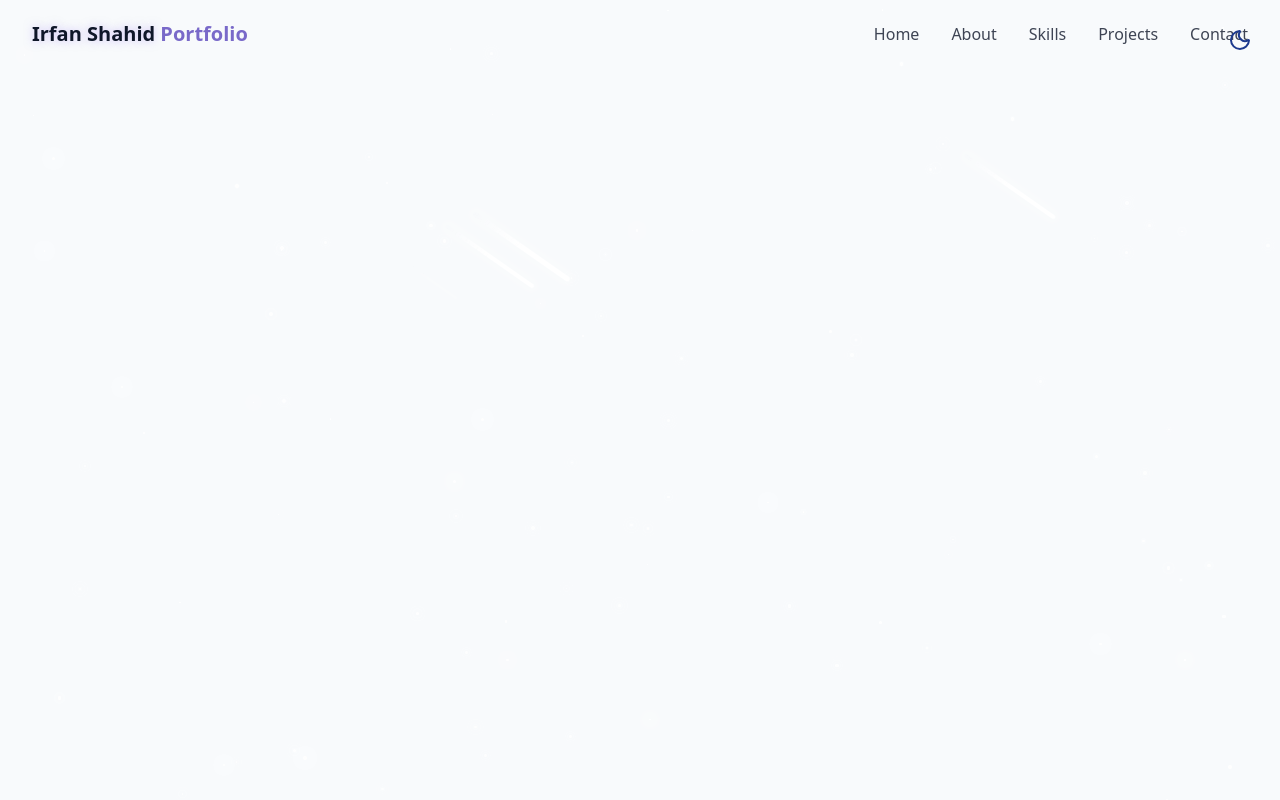
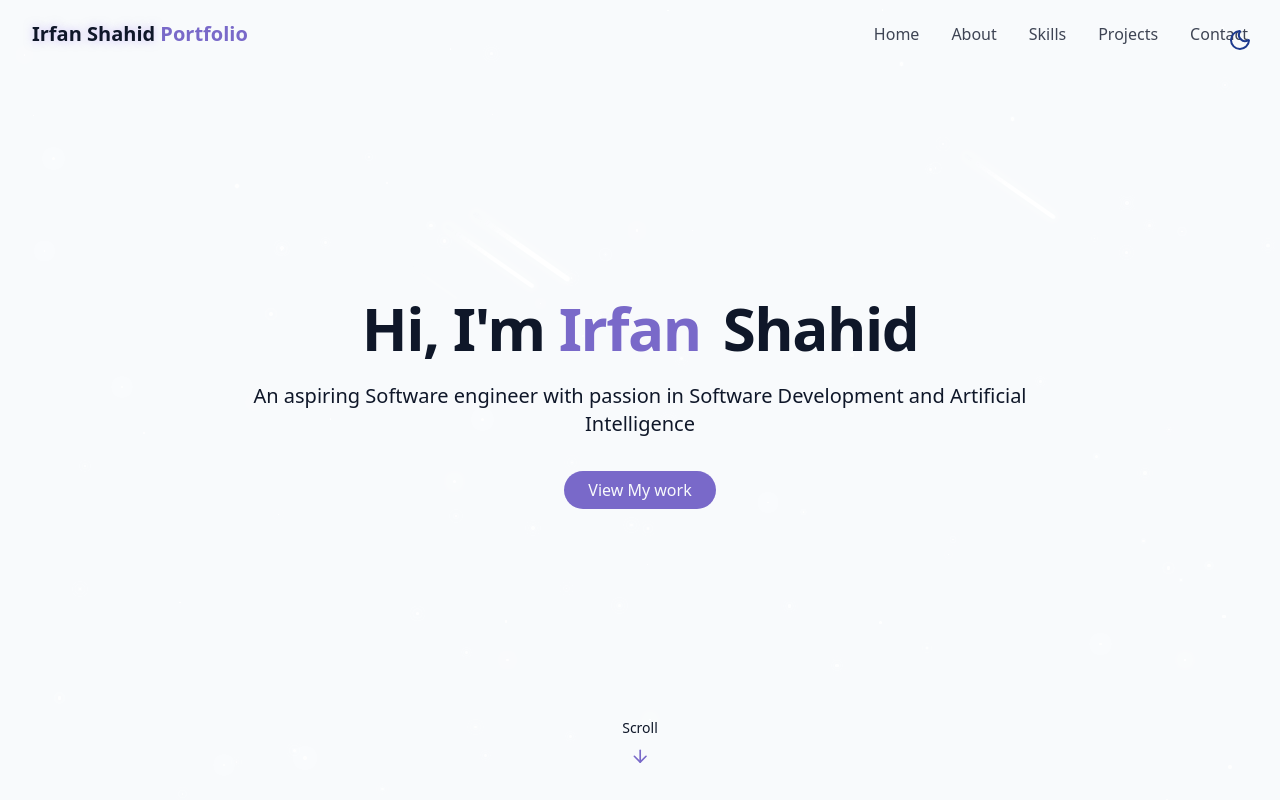
Before and after one commit to Irfxn21/Portfolio, a React (Vite) app: page / in a window 1280 px wide. Built offline with nearby package versions, Linux system fonts and the light colour scheme.

Commit message:
Main page section

```diff
--- /dev/null
+++ b/src/components/HeroSection.jsx
@@ -0,0 +1,36 @@
+import { ArrowDown } from "lucide-react"
+
+export const HeroSection = () => {
+
+    return <section
+                id="hero"
+                className="relative min-h-screen flex flex-col items-center justify-center px-4"
+            >
+
+                <div className="container max-w-4xl mx-auto text-center z-10">
+                    <div className="space-y-6">
+                        <h1 className="text-4xl md:text-6xl font-bold tracking-tight">
+                            <span className="opacity-0 animate-fade-in"> Hi, I'm</span>
+                            <span className="text-primary opacity-0 animate-fade-in-delay-1"> Irfan</span>
+                            <span className="text-gradient ml-2 opacity-0 animate-fade-in-delay-2"> Shahid</span>
+                        </h1>
+
+                        <p className="text-lg md:text-xl text-muted-foreground max-2-2xl mx-auto opacity-0 animate-fade-in-delay-3">
+                            An aspiring Software engineer with passion in Software Development and Artificial Intelligence
+                        </p>
+
+                        <div className="pt-4 opacity-0 animate-fade-in-delay-4">
+                            <a href="#projects" className="cosmic-button" >
+                                View My work
+                            </a>
+                        </div>
+                    </div>
+                </div>
+
+                <div className="absolute bottom-8 left-1/2 transform -translate-x-1/2 flex flex-col items-center animate-bounce">
+                    <span className="text-sm text-muted-foreground mb-2"> Scroll </span>
+                    <ArrowDown className="h-5 w-5 text-primary" />
+
+                </div>
+            </section>
+};
--- a/src/pages/Home.jsx
+++ b/src/pages/Home.jsx
@@ -1,6 +1,7 @@
 import { ThemeToggle } from "../components/ThemeToggle";
 import { StarBackground } from "../components/StarBackground";
 import { Navbar } from "../components/Navbar";
+import { HeroSection } from "../components/HeroSection";
 
 export const Home = () => {
     return <div className="min-h-screen bg-background text-foreground overflow-x-hidden">
@@ -15,6 +16,9 @@
         <Navbar />
 
         {/* main content */}
+        <main>
+            <HeroSection />
+        </main>
 
         {/* footer */}
     </div>;
```
